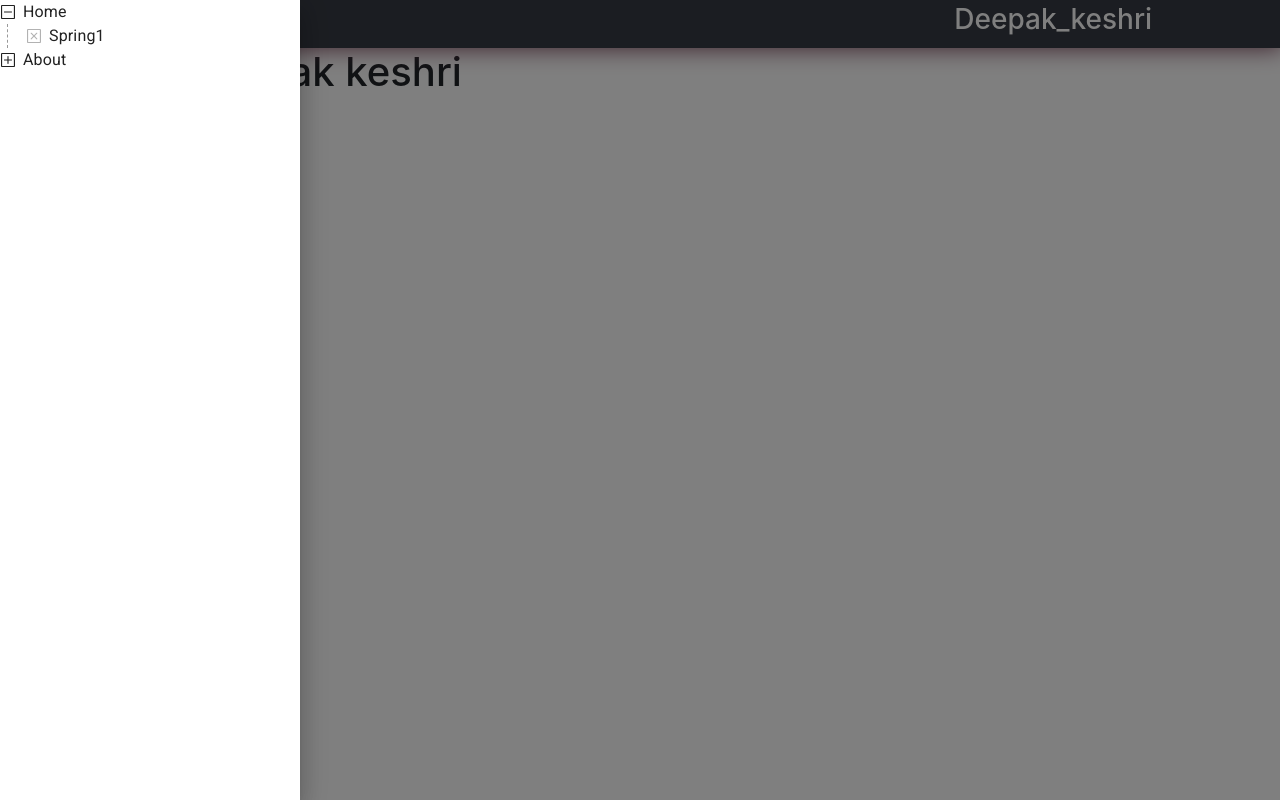
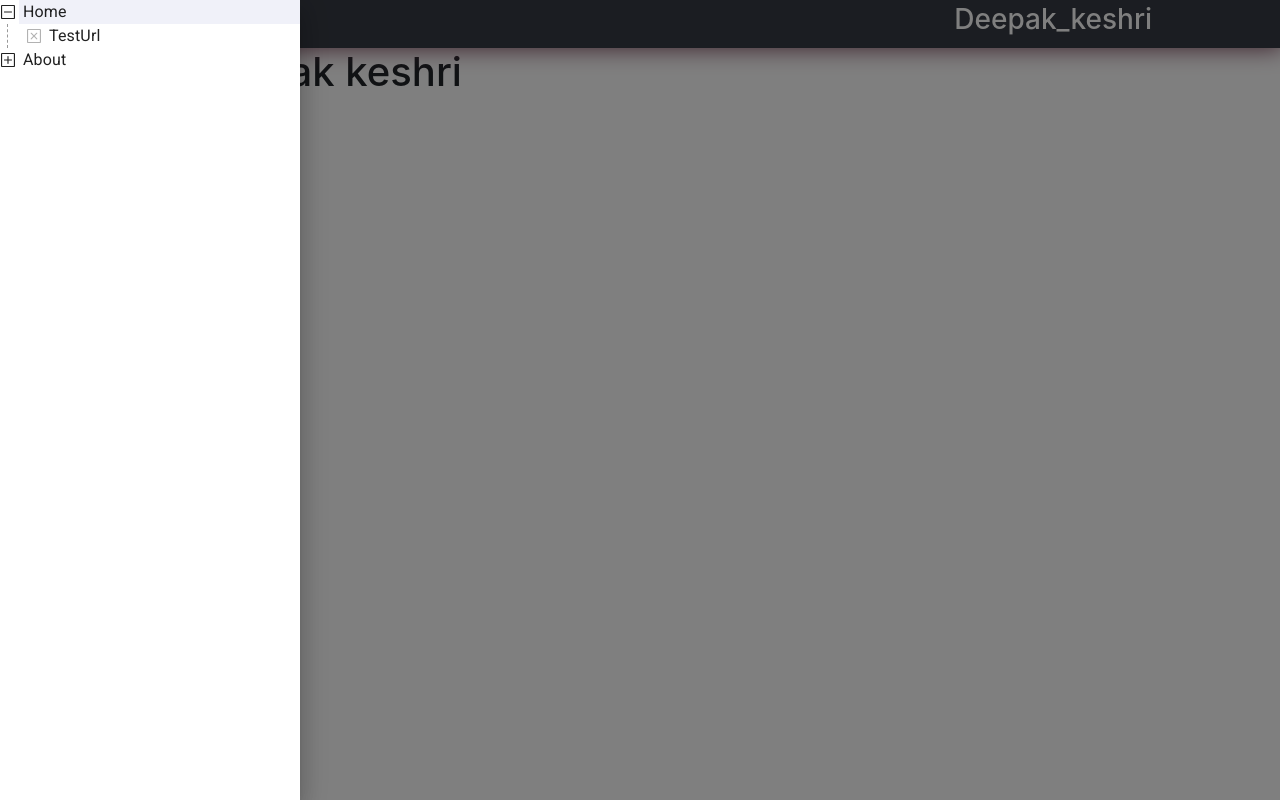
Before and after one commit to dkeshri/react, a React (Create React App) app: page / in a window 1280 px wide. Both pictures are taken after a click on the element 144 px from the left and 24 px from the top of the page. Built offline with nearby package versions, Linux system fonts and the light colour scheme.

Commit message:
hksjfhsdkf

```diff
--- a/src/Components/Common/MenuList.js
+++ b/src/Components/Common/MenuList.js
@@ -6,8 +6,8 @@ import TreeView from '@material-ui/lab/TreeView';
 import TreeItem from '@material-ui/lab/TreeItem';
 import Collapse from '@material-ui/core/Collapse';
 import { useSpring, animated } from 'react-spring/web.cjs'; // web.cjs is required for IE 11 support
-import {config} from '../../data/Config'
-
+import { config } from '../../data/Config'
+import { useHistory } from 'react-router-dom'
 function MinusSquare(props) {
   return (
     <SvgIcon fontSize="inherit" style={{ width: 14, height: 14 }} {...props}>
@@ -75,11 +75,20 @@ const useStyles = makeStyles({
     maxWidth: 400,
   },
 });
-const getTreeItemsFromData = treeItems => {
+var history;
+const getTreeItemsFromData = (treeItems,toggleDrawer) => {
+
+  const onClickTreeItem = (path,e) => {
+    if (path !== undefined){
+      history.push(path);
+      toggleDrawer(false)(e);
+    }
+
+  }
   return treeItems.map(treeItemData => {
     let children = undefined;
     if (treeItemData.children && treeItemData.children.length > 0) {
-      children = getTreeItemsFromData(treeItemData.children);
+      children = getTreeItemsFromData(treeItemData.children,toggleDrawer);
     }
     return (
       <StyledTreeItem
@@ -87,30 +96,33 @@ const getTreeItemsFromData = treeItems => {
         nodeId={treeItemData.id}
         label={treeItemData.name}
         children={children}
+        onClick={(e) => {
+          onClickTreeItem(treeItemData.path,e);
+        }}
       />
     );
   });
 };
- function MenuList(props) {
+function MenuList(props) {
   const classes = useStyles();
-
+  history = useHistory();
   return (
     <TreeView
       className={classes.root}
-      defaultExpanded={props.menuItemProps.menuItemSelected}
+      defaultExpanded={props.menuItemProps.menuItemSelectedList}
       defaultCollapseIcon={<MinusSquare />}
       defaultExpandIcon={<PlusSquare />}
       defaultEndIcon={<CloseSquare />}
-      onNodeSelect={(e,value)=>{
-        console.log(e);
-        console.log(value);
-        console.log('onNodeSelectr')
+      multiSelect={false}
+      selected={props.menuItemProps.menuItemSelected}
+      onNodeSelect={(e, value) => {
+        props.menuItemProps.setSelectedItemNodeId(value);
       }}
-      onNodeToggle = {(e,ids)=>{
+      onNodeToggle={(e, ids) => {
         props.menuItemProps.pushMenuItemNodeIds(ids);
       }}
     >
-      {getTreeItemsFromData(config.menuItems)}
+      {getTreeItemsFromData(config.menuItems,props.menuItemProps.toggleDrawer)}
     </TreeView>
   );
 }
--- a/src/Components/Common/NavBar.js
+++ b/src/Components/Common/NavBar.js
@@ -2,20 +2,26 @@ import React, { useState } from 'react'
 import Drawer from '../Common/Drawer'
 import '../../assets/css/navbar.css'
 // renaming is not allowed. if you want to rename export default
-var tempSelectedNode = ['1'];
+var tempSelectedNodeList = ['1'];
+var tempSelectedNode;
 export const NavBar = React.memo(() => {
 
     const [isDrawerOpened, setDrawerOpenState] = useState(false);
     const toggleDrawer = (open) => (event) => {
         if(open===false){
-            setMenuItemSelected(tempSelectedNode);
+            setMenuItemSelectedList(tempSelectedNodeList);
+
         }
         setDrawerOpenState(open);
     };
 
-    const [menuItemSelected, setMenuItemSelected] = useState(tempSelectedNode);
+    const [menuItemSelectedList, setMenuItemSelectedList] = useState(tempSelectedNodeList);
+    const [menuItemSelected, setMenuItemSelectedState] = useState('1');
     const pushMenuItemNodeIds = (nodeIds) => {
-        tempSelectedNode = nodeIds;
+        tempSelectedNodeList = nodeIds;
+    }
+    const setSelectedItemNodeId = (nodeId) => {
+        setMenuItemSelectedState(nodeId);
     }
     return (
         <>
@@ -32,7 +38,7 @@ export const NavBar = React.memo(() => {
             <Drawer
                 isDrawerOpened={isDrawerOpened}
                 toggleDrawer={toggleDrawer}
-                menuItemProps={{ menuItemSelected, pushMenuItemNodeIds }}
+                menuItemProps={{ menuItemSelected,menuItemSelectedList, pushMenuItemNodeIds,setSelectedItemNodeId,toggleDrawer }}
             />
         </>
     )
--- a/src/Components/Home.js
+++ b/src/Components/Home.js
@@ -1,11 +1,9 @@
 import React from 'react'
-import {config} from '../data/Config'
 import '../assets/css/Pages/Home.css'
 function Home() {
     return (
         <div className="">
             <h1>Welcome Deepak keshri</h1>
-            {console.log(config.menuItems)}
         </div>
     )
 }
--- a/src/data/Config.js
+++ b/src/data/Config.js
@@ -8,7 +8,8 @@ const config = {
             name:'Home',
             children:[{
                 id: 'sunfolder',
-                name: 'Spring1',
+                name: 'TestUrl',
+                path:'/Test',
                 children: []
             }]
         },
@@ -17,7 +18,8 @@ const config = {
             name:'About',
             children:[{
                 id: 'sunfolder2',
-                name: 'Spring2',
+                name: 'Home',
+                path:'/Home',
                 children: []
             }]
         }
```
